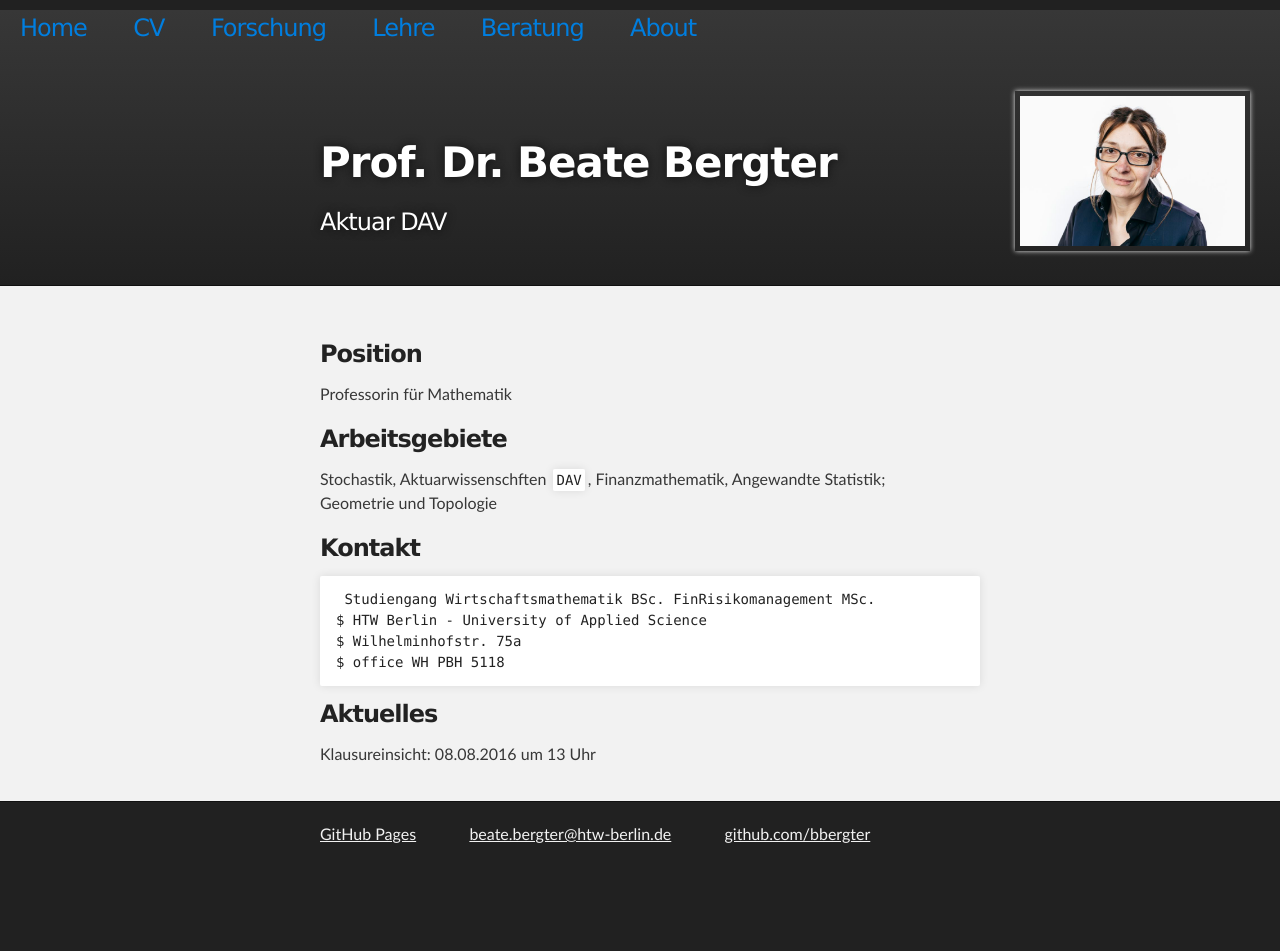
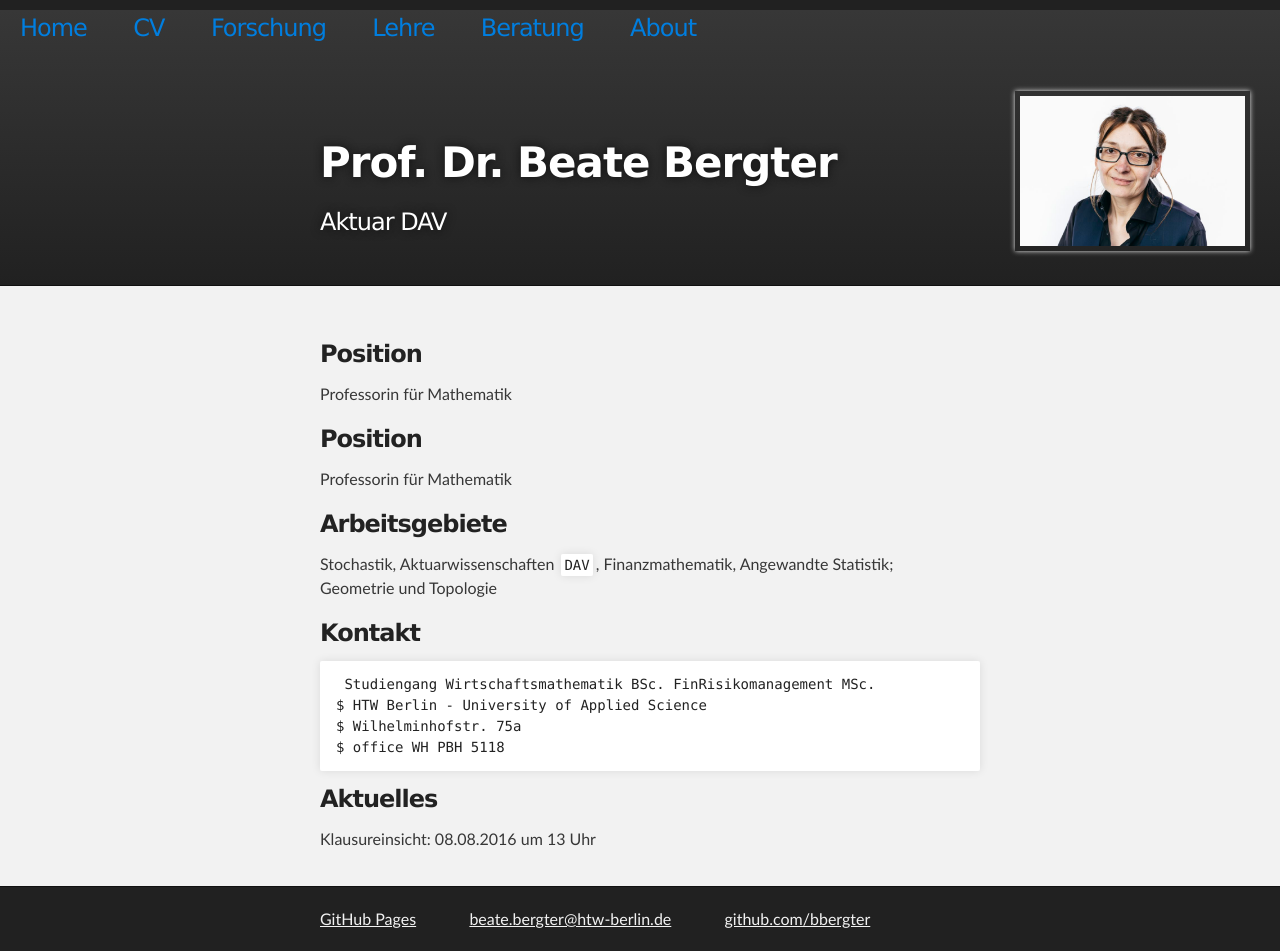
Before and after one commit to bbergter/bbergter, a Jekyll site: the page index.html, which Jekyll copies as it is, in a window 1280 px wide. Built offline with Jekyll 4.4.1, drawn with Linux system fonts in a browser that asks for light colours; before the commit the page ends 900 px from its top, so only the background shows below that.

Commit message:
Update index.html

```diff
--- a/index.html
+++ b/index.html
@@ -58,9 +58,12 @@
 <h3>Position</h3>
 <p>Professorin für Mathematik</p>
 
+<h3>Position</h3>
+<p>Professorin für Mathematik</p>
+
 <h3>Arbeitsgebiete</h3>
 
-<p>Stochastik, Aktuarwissenschften <code>DAV</code>, Finanzmathematik, Angewandte Statistik; <br>Geometrie und Topologie</p>
+<p>Stochastik, Aktuarwissenschaften <code>DAV</code>, Finanzmathematik, Angewandte Statistik; <br>Geometrie und Topologie</p>
 
 
 <h3>Kontakt</h3>
```
